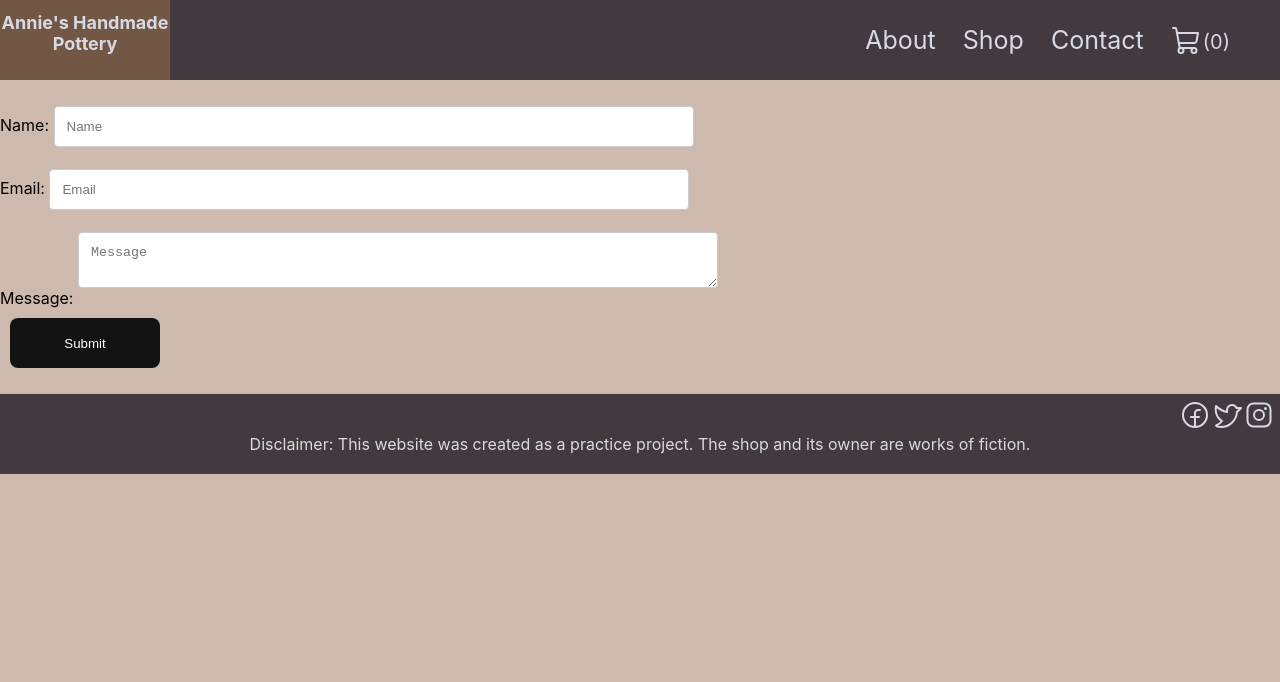
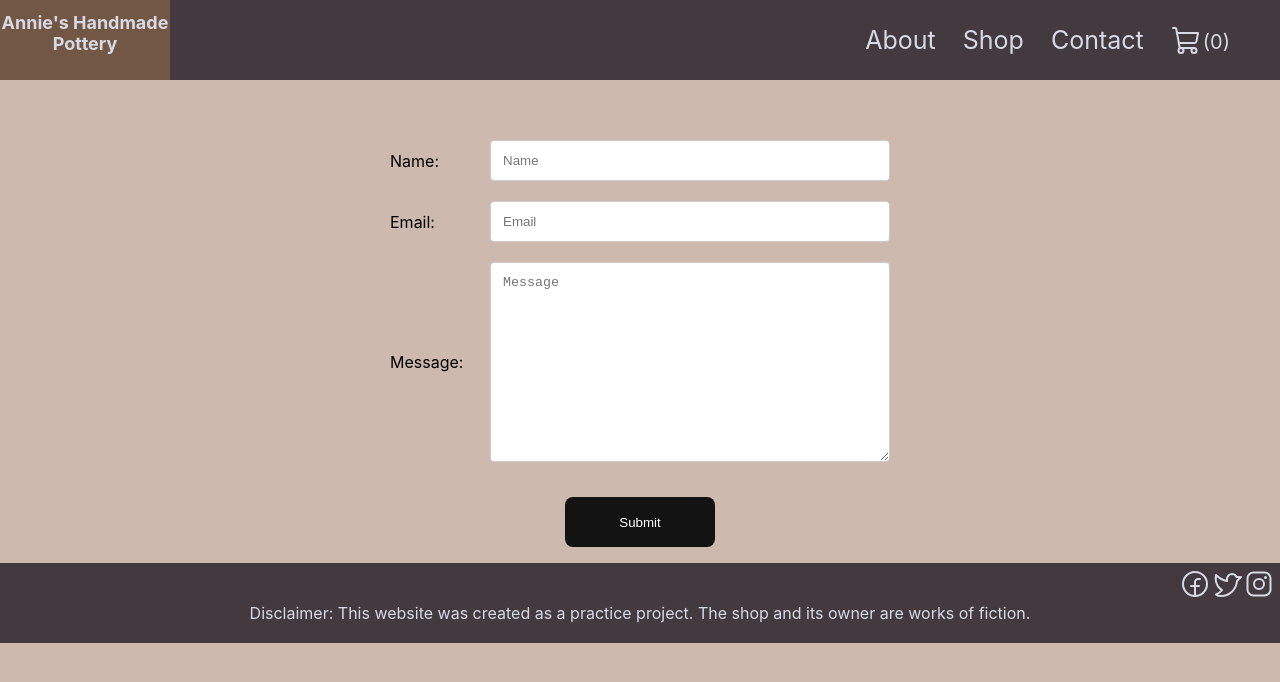
Before and after one commit to LaurenCummings/shop-project, a React (Create React App) app: page /contact in a window 1280 px wide. Shown: the top 682 px of the page. Built offline with nearby package versions, Linux system fonts and the light colour scheme.

Commit message:
Styled the contact page

```diff
--- a/src/components/Contact.css
+++ b/src/components/Contact.css
@@ -1,16 +1,28 @@
 .contact {
-    margin-top: 20px;
+    margin-top: 50px;
+}
+
+.contact form {
+  display: grid;
+  grid-template-columns: 100px 1fr;
+  max-width: 500px;
+  margin: auto;
+  align-items: center;
 }
 
 .contact input[type=text], select, textarea {
-    width: 50%;
+    width: 100%;
     padding: 12px;
     border: 1px solid #ccc;
     border-radius: 4px;
     box-sizing: border-box;
-    margin-top: 6px;
-    margin-bottom: 16px;
+    margin-top: 10px;
+    margin-bottom: 10px;
     resize: vertical;
+  }
+
+  .contact textarea {
+    height: 200px;
   }
 
   .contact input[type=submit] {
@@ -20,6 +32,7 @@
     color: white;
     border: none;
     border-radius: 8px;
-    margin: 10px;
+    margin-top: 25px;
+    margin-left: 175px;
     cursor: pointer;
   }
--- a/src/components/Contact.js
+++ b/src/components/Contact.js
@@ -7,13 +7,13 @@ const Contact = () => {
             <form>
                 <label for="name">Name: </label>
                 <input type="text" id="name" name="name" placeholder="Name" />
-                <br />
+
                 <label for="email">Email: </label>
                 <input type="text" id="email" name="email" placeholder="Email" />
-                <br />
+
                 <label for="message">Message: </label>
                 <textarea id="message" name="message" placeholder="Message" />
-                <br />
+
                 <input type="submit" value="Submit" />
             </form>
         </div>
```
